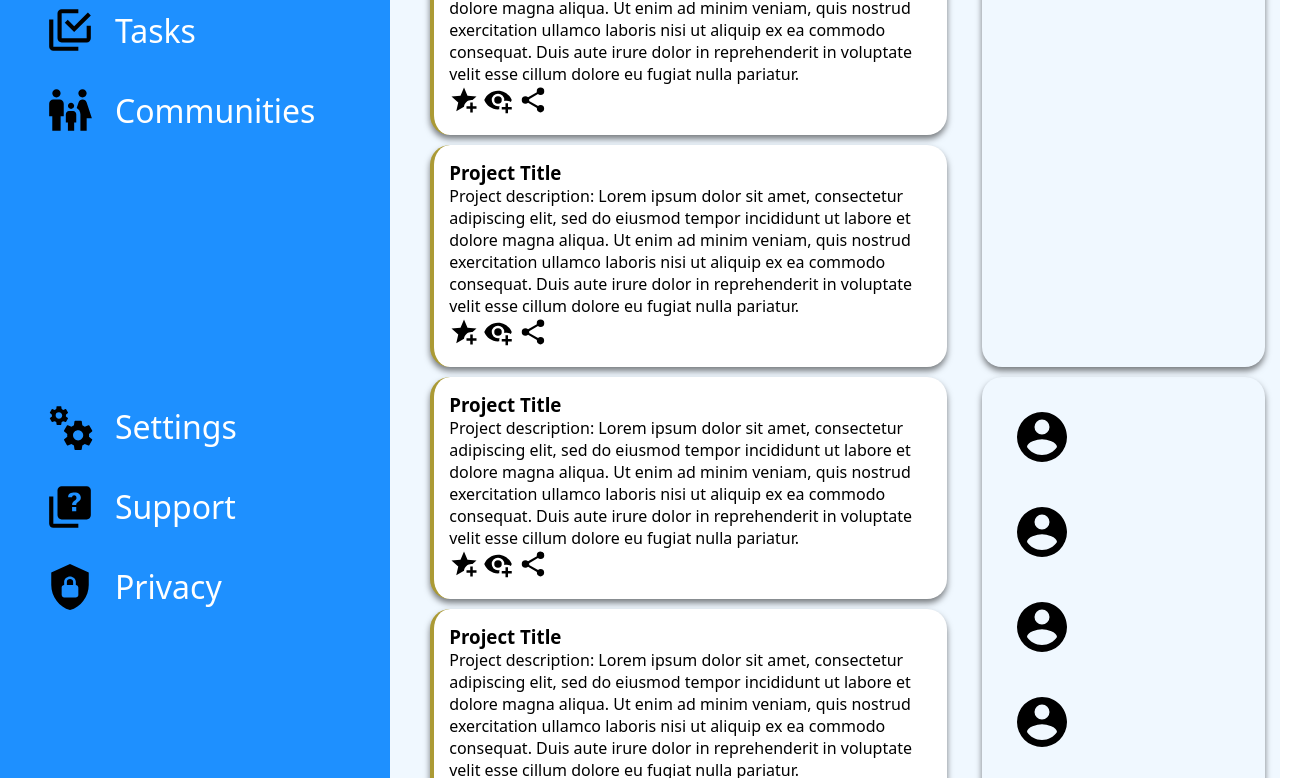
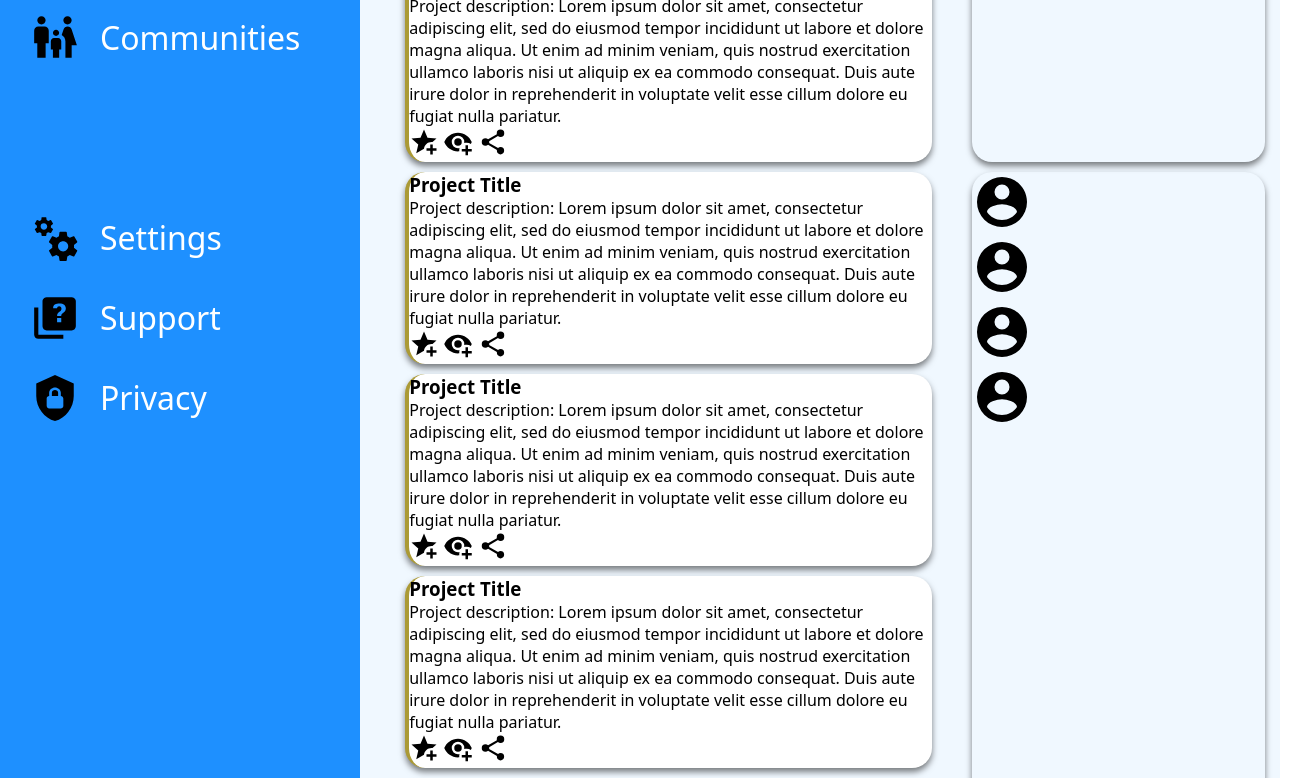
Before and after one commit to NduNdu21/admin-dashboard, a plain HTML site: page index.html in a window 1280 px wide. Shown: the part 718-1496 px from the top of the page, 1310 px wide, since content can reach past the window. Drawn offline with Linux system fonts and the light colour scheme.

Commit message:
Updating styling for main container

```diff
--- a/style.css
+++ b/style.css
@@ -1,6 +1,7 @@
 * {
     margin: 0;
     padding: 0;
+    box-sizing: border-box;
 }
 
 body {
@@ -8,19 +9,18 @@ body {
 }
 
 
-/* Main container styling */
+/* ====== Main container styling ====== */
 .container {
     display: grid;
     grid-template-columns: 1fr 4fr;
+    min-height: 100vh;
 }
 
-.container div {
-    /*background-color: dimgrey;*/
-    /*border: 1px solid black;*/
+.container > div {
     padding: 15px;
 }
 
-/* Header styling */
+/* ====== Header styling ====== */
 .header {
     grid-column: 2 / 3;
     width: 100%;
```
